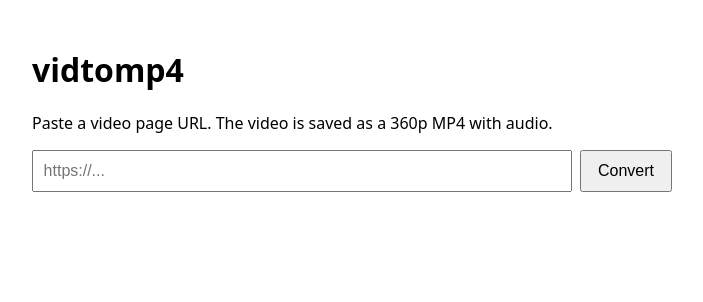
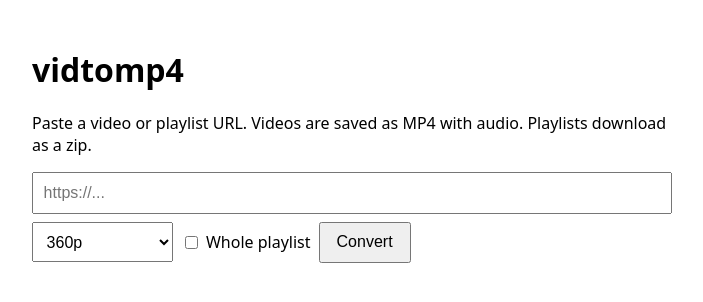
Before and after one commit to someone2301/vidtomp4, a Flask app: page / in a window 1280 px wide. Shown: the top 302 px of the page, without its empty margins (288-991 px from the left). Run offline with Flask 3, Linux system fonts and the light colour scheme; parts of the project's set-up code (start-up, migrations or seed data) failed here and were passed over.

Commit message:
Add quality selection and playlist downloads
Co-Authored-By: Claude Opus 5.5 <noreply@anthropic.com>
Claude-Session: https://claude.ai/code/session_01LeLbC5siyUZpYv54EobE6R

```diff
--- a/app.py
+++ b/app.py
@@ -1,4 +1,4 @@
-"""vidtomp4: web front end for yt-dlp that saves videos as 360p MP4 files."""
+"""vidtomp4: web front end for yt-dlp that saves videos and playlists as MP4 files."""
 import os
 import re
 import shutil
@@ -6,6 +6,7 @@ import subprocess
 import threading
 import time
 import uuid
+import zipfile
 from pathlib import Path
 
 from flask import Flask, abort, jsonify, render_template, request, send_file
@@ -15,7 +16,11 @@ from sniff import sniff
 
 DOWNLOAD_DIR = Path(os.environ.get("VIDTOMP4_DIR", "/tmp/vidtomp4"))
 MAX_AGE_SECONDS = int(os.environ.get("VIDTOMP4_MAX_AGE", "3600"))
-MAX_FILESIZE = int(os.environ.get("VIDTOMP4_MAX_BYTES", str(1024**3)))  # 1 GiB
+MAX_FILESIZE = int(os.environ.get("VIDTOMP4_MAX_BYTES", str(1024**3)))  # 1 GiB, per video
+MAX_PLAYLIST = int(os.environ.get("VIDTOMP4_MAX_PLAYLIST", "50"))
+# Allowed quality choices: maximum video height, or None for the best available.
+QUALITIES = {"144": 144, "240": 240, "360": 360, "480": 480, "720": 720,
+             "1080": 1080, "best": None}
 
 DOWNLOAD_DIR.mkdir(parents=True, exist_ok=True)
 app = Flask(__name__)
@@ -27,11 +32,15 @@ def safe_name(text: str) -> str:
     return re.sub(r"[^A-Za-z0-9._-]+", "_", text).strip("_.")[:80] or "video"
 
 
-def ydl_options(job_id: str, out_dir: Path, headers: dict | None = None,
-                title: str | None = None) -> dict:
+def ydl_options(job_id: str, out_dir: Path, height: int | None, playlist: bool = False,
+                headers: dict | None = None, title: str | None = None) -> dict:
     def hook(d):
         with jobs_lock:
             job = jobs[job_id]
+            info = d.get("info_dict") or {}
+            if info.get("playlist_index"):
+                job["item"] = info["playlist_index"]
+                job["items"] = info.get("n_entries") or info.get("playlist_count")
             if d["status"] == "downloading":
                 total = d.get("total_bytes") or d.get("total_bytes_estimate")
                 if total:
@@ -40,18 +49,31 @@ def ydl_options(job_id: str, out_dir: Path, headers: dict | None = None,
             elif d["status"] == "finished":
                 job["status"] = "processing"
 
+    if height:
+        # Best video at or below the chosen height plus best audio, or a pre-merged file.
+        fmt = f"bv*[height<={height}]+ba/b[height<={height}]/wv*+ba/w"
+        # Prefer that height in H.264 + AAC so the merge needs no re-encode in most cases.
+        sort = [f"res:{height}", "vcodec:h264", "acodec:m4a"]
+    else:
+        fmt, sort = "bv*+ba/b", ["vcodec:h264", "acodec:m4a"]
+    if title:
+        name = safe_name(title) + ".%(ext)s"
+    elif playlist:
+        name = "%(playlist_index)03d_%(title).70B.%(ext)s"
+    else:
+        name = "%(title).80B.%(ext)s"
     return {
-        # Best video at or below 360p plus best audio, or a pre-merged file <=360p.
-        "format": "bv*[height<=360]+ba/b[height<=360]/wv*+ba/w",
-        # Prefer 360p H.264 + AAC so the merge needs no re-encode in most cases.
-        "format_sort": ["res:360", "vcodec:h264", "acodec:m4a"],
+        "format": fmt,
+        "format_sort": sort,
         "merge_output_format": "mp4",
         "postprocessors": [{"key": "FFmpegVideoConvertor", "preferedformat": "mp4"}],
-        "outtmpl": str(out_dir / (safe_name(title) + ".%(ext)s" if title
-                                  else "%(title).80B.%(ext)s")),
+        "outtmpl": str(out_dir / name),
         "http_headers": headers or {},
         "restrictfilenames": True,
-        "noplaylist": True,
+        "noplaylist": not playlist,
+        "playlist_items": f"1:{MAX_PLAYLIST}",
+        # In a playlist, skip private/removed videos instead of failing the whole job.
+        "ignoreerrors": playlist,
         "max_filesize": MAX_FILESIZE,
         "progress_hooks": [hook],
         "quiet": True,
@@ -60,18 +82,20 @@ def ydl_options(job_id: str, out_dir: Path, headers: dict | None = None,
     }
 
 
-def ensure_360p(path: Path) -> Path:
-    """Re-encode to 360p H.264/AAC if the site offered no 360p-or-lower stream."""
+def ensure_height(path: Path, max_height: int | None) -> Path:
+    """Re-encode to max_height H.264/AAC if the site offered no stream at or below it."""
+    if not max_height:
+        return path
     probe = subprocess.run(
         ["ffprobe", "-v", "error", "-select_streams", "v:0", "-show_entries",
          "stream=height", "-of", "csv=p=0", str(path)],
         capture_output=True, text=True, check=True)
     height = int(probe.stdout.strip() or 0)
-    if height <= 360:
+    if height <= max_height:
         return path
-    out = path.with_name(path.stem + ".360p.mp4")
+    out = path.with_name(f"{path.stem}.{max_height}p.mp4")
     subprocess.run(
-        ["ffmpeg", "-loglevel", "error", "-y", "-i", str(path), "-vf", "scale=-2:360",
+        ["ffmpeg", "-loglevel", "error", "-y", "-i", str(path), "-vf", f"scale=-2:{max_height}",
          "-c:v", "libx264", "-preset", "veryfast", "-crf", "23",
          "-c:a", "aac", "-b:a", "128k", "-movflags", "+faststart", str(out)],
         check=True)
@@ -79,14 +103,18 @@ def ensure_360p(path: Path) -> Path:
     return out
 
 
-def run_job(job_id: str, url: str) -> None:
+def run_job(job_id: str, url: str, height: int | None, playlist: bool) -> None:
     out_dir = DOWNLOAD_DIR / job_id
     out_dir.mkdir()
     try:
         try:
-            with YoutubeDL(ydl_options(job_id, out_dir)) as ydl:
+            with YoutubeDL(ydl_options(job_id, out_dir, height, playlist)) as ydl:
                 info = ydl.extract_info(url, download=True)
+            if not info:
+                raise RuntimeError("Nothing could be downloaded from that URL.")
         except Exception as first_error:
+            if playlist:
+                raise
             # yt-dlp could not handle the site: find the stream with a headless browser.
             with jobs_lock:
                 jobs[job_id]["status"] = "searching page"
@@ -97,7 +125,8 @@ def run_job(job_id: str, url: str) -> None:
             except Exception as sniff_error:
                 raise RuntimeError(f"{first_error} | Browser fallback: {sniff_error}") from None
             headers = {"Referer": found.page_url, "User-Agent": found.user_agent}
-            with YoutubeDL(ydl_options(job_id, out_dir, headers, found.title or "video")) as ydl:
+            opts = ydl_options(job_id, out_dir, height, headers=headers, title=found.title or "video")
+            with YoutubeDL(opts) as ydl:
                 info = ydl.extract_info(found.media_url, download=True)
             info["title"] = found.title or info.get("title")
         files = sorted(out_dir.glob("*.mp4"))
@@ -105,10 +134,19 @@ def run_job(job_id: str, url: str) -> None:
             raise RuntimeError("No MP4 was produced.")
         with jobs_lock:
             jobs[job_id]["status"] = "processing"
-        final = ensure_360p(files[0])
+        files = [ensure_height(f, height) for f in files]
+        if len(files) == 1:
+            final, mimetype = files[0], "video/mp4"
+        else:
+            # MP4 is already compressed, so store the files in the zip without recompressing.
+            final, mimetype = out_dir / f"{safe_name(info.get('title') or 'playlist')}.zip", "application/zip"
+            with zipfile.ZipFile(final, "w", zipfile.ZIP_STORED) as zf:
+                for f in files:
+                    zf.write(f, f.name)
+                    f.unlink()
         with jobs_lock:
-            jobs[job_id].update(status="done", progress=100,
-                                file=str(final), title=info.get("title"))
+            jobs[job_id].update(status="done", progress=100, file=str(final), mimetype=mimetype,
+                                title=info.get("title"), count=len(files))
     except Exception as exc:  # report any yt-dlp/ffmpeg failure to the user
         with jobs_lock:
             jobs[job_id].update(status="error", error=str(exc))
@@ -134,13 +172,18 @@ def index():
 
 @app.post("/api/jobs")
 def create_job():
-    url = (request.get_json(silent=True) or {}).get("url", "").strip()
+    data = request.get_json(silent=True) or {}
+    url = str(data.get("url", "")).strip()
     if not url.startswith(("http://", "https://")):
         return jsonify(error="Enter a valid http(s) URL."), 400
+    quality = str(data.get("quality", "360"))
+    if quality not in QUALITIES:
+        return jsonify(error="Unknown quality."), 400
+    playlist = bool(data.get("playlist"))
     job_id = uuid.uuid4().hex
     with jobs_lock:
         jobs[job_id] = {"status": "queued", "progress": 0, "created": time.time()}
-    threading.Thread(target=run_job, args=(job_id, url), daemon=True).start()
+    threading.Thread(target=run_job, args=(job_id, url, QUALITIES[quality], playlist), daemon=True).start()
     return jsonify(id=job_id), 202
 
 
@@ -150,7 +193,8 @@ def job_status(job_id):
         job = jobs.get(job_id)
         if not job:
             abort(404)
-        return jsonify({k: job.get(k) for k in ("status", "progress", "error", "title")})
+        return jsonify({k: job.get(k) for k in ("status", "progress", "error", "title",
+                                         "item", "items", "count")})
 
 
 @app.get("/api/jobs/<job_id>/file")
@@ -160,7 +204,7 @@ def job_file(job_id):
     if not job or job.get("status") != "done":
         abort(404)
     path = Path(job["file"])
-    return send_file(path, mimetype="video/mp4", as_attachment=True, download_name=path.name)
+    return send_file(path, mimetype=job["mimetype"], as_attachment=True, download_name=path.name)
 
 
 if __name__ == "__main__":
--- a/templates/index.html
+++ b/templates/index.html
@@ -6,8 +6,10 @@
 <title>vidtomp4</title>
 <style>
   body { font-family: system-ui, sans-serif; max-width: 640px; margin: 3rem auto; padding: 0 1rem; }
-  form { display: flex; gap: .5rem; }
-  input { flex: 1; padding: .6rem; font-size: 1rem; }
+  form { display: flex; flex-wrap: wrap; gap: .5rem; align-items: center; }
+  select { padding: .6rem; font-size: 1rem; }
+  label { display: flex; gap: .3rem; align-items: center; }
+  input[type=url] { flex: 1 1 100%; padding: .6rem; font-size: 1rem; }
   button { padding: .6rem 1rem; font-size: 1rem; cursor: pointer; }
   progress { width: 100%; margin-top: 1rem; }
   #status { margin-top: 1rem; white-space: pre-wrap; }
@@ -15,9 +17,19 @@
 </head>
 <body>
 <h1>vidtomp4</h1>
-<p>Paste a video page URL. The video is saved as a 360p MP4 with audio.</p>
+<p>Paste a video or playlist URL. Videos are saved as MP4 with audio. Playlists download as a zip.</p>
 <form id="f">
   <input id="url" type="url" placeholder="https://..." required>
+  <select id="quality" aria-label="Quality">
+    <option value="144">144p</option>
+    <option value="240">240p</option>
+    <option value="360" selected>360p</option>
+    <option value="480">480p</option>
+    <option value="720">720p</option>
+    <option value="1080">1080p</option>
+    <option value="best">Best available</option>
+  </select>
+  <label><input id="playlist" type="checkbox"> Whole playlist</label>
   <button id="go">Convert</button>
 </form>
 <progress id="bar" max="100" value="0" hidden></progress>
@@ -29,18 +41,21 @@ $("f").onsubmit = async e => {
   $("go").disabled = true; $("bar").hidden = false; $("bar").value = 0;
   $("status").textContent = "Queued...";
   const r = await fetch("/api/jobs", {method: "POST", headers: {"Content-Type": "application/json"},
-                                     body: JSON.stringify({url: $("url").value})});
+                                     body: JSON.stringify({url: $("url").value, quality: $("quality").value,
+                                                           playlist: $("playlist").checked})});
   const j = await r.json();
   if (!r.ok) { $("status").textContent = j.error; $("go").disabled = false; return; }
   const poll = setInterval(async () => {
     const s = await (await fetch(`/api/jobs/${j.id}`)).json();
     $("bar").value = s.progress || 0;
-    $("status").textContent = s.status + (s.title ? ": " + s.title : "");
+    $("status").textContent = s.status + (s.items ? ` (video ${s.item} of ${s.items})` : "")
+                              + (s.title ? ": " + s.title : "");
     if (s.status === "done") {
       clearInterval(poll); $("go").disabled = false;
       $("status").innerHTML = "";
       const a = document.createElement("a");
-      a.href = `/api/jobs/${j.id}/file`; a.textContent = "Download " + (s.title || "video") + ".mp4";
+      a.href = `/api/jobs/${j.id}/file`; a.textContent = s.count > 1 ? `Download ${s.title || "playlist"} (${s.count} videos, zip)`
+                                  : "Download " + (s.title || "video") + ".mp4";
       $("status").appendChild(a); a.click();
     } else if (s.status === "error") {
       clearInterval(poll); $("go").disabled = false;
```
Also changed, not shown: README.md.
